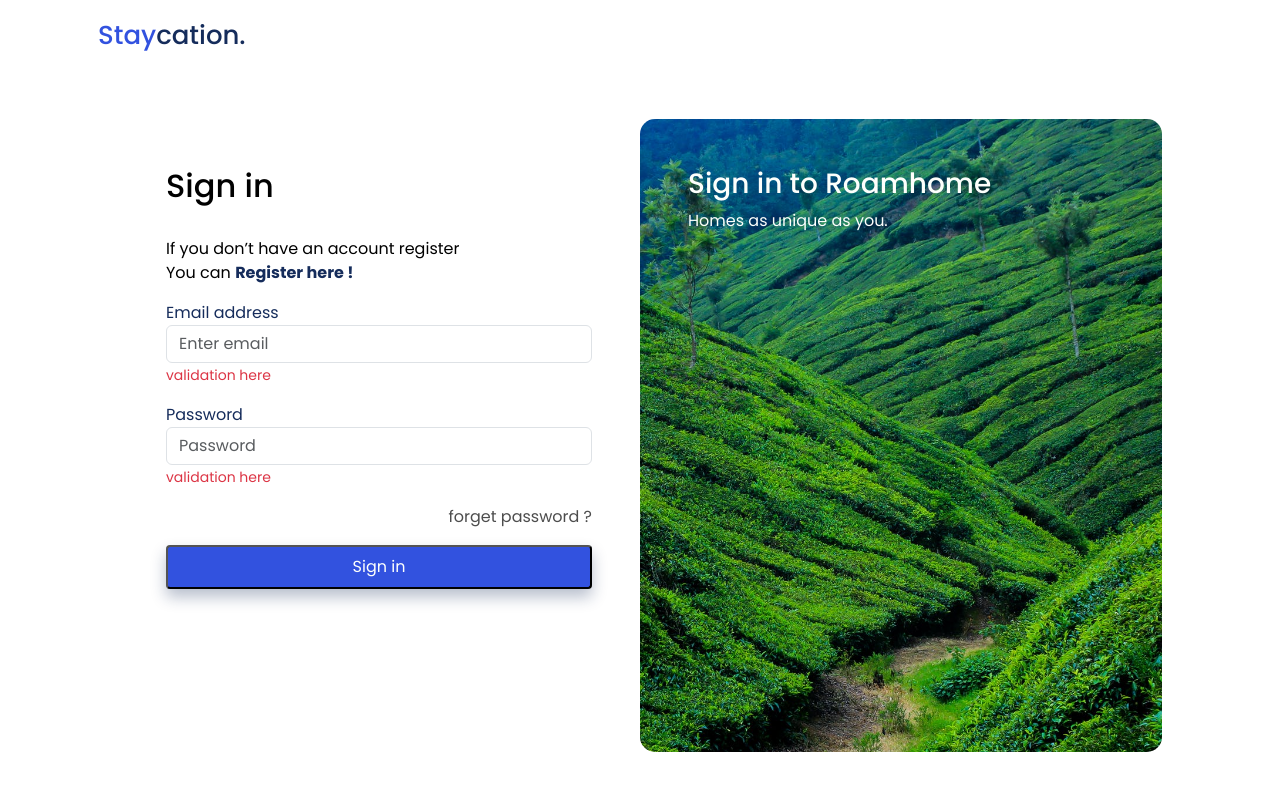
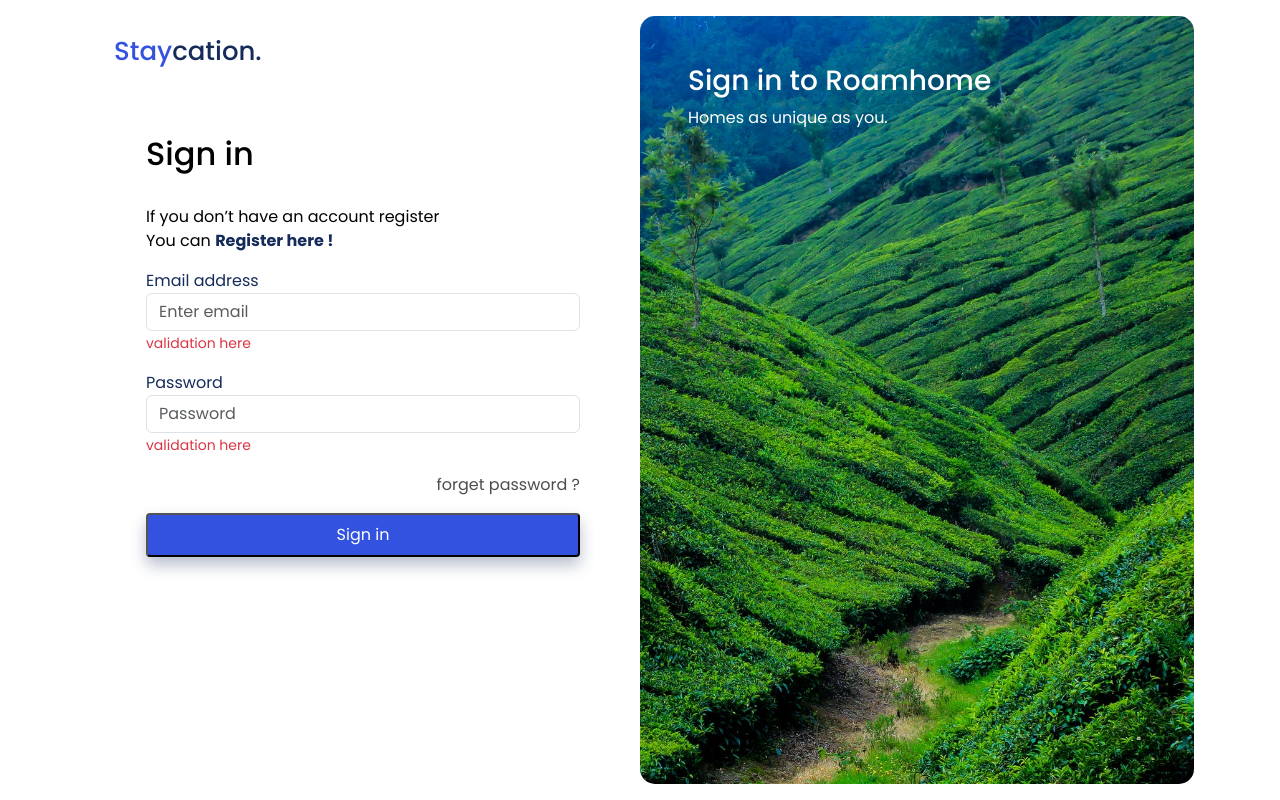
Before and after one commit to Saied-AbdAlzaker/hotel, an Angular app: page /auth/signin in a window 1280 px wide. Built offline with nearby package versions, Linux system fonts and the light colour scheme.

Commit message:
enhancement UI sign in

```diff
--- a/src/app/Core/auth/Components/signin/signin.component.html
+++ b/src/app/Core/auth/Components/signin/signin.component.html
@@ -1,16 +1,16 @@
 <section id="signin">
   <div class="container">
-      <div class="logo p-3">
-        Stay<span>cation.</span>
-      </div>
-      <div class="row signin-content p-5">
-        <div class="col-md-6 p-md-5">
-          <div class="header-auth">
+      <div class="row signin-content p-3 vh-100">
+        <div class="col-md-6">
+          <div class="logo p-3">
+            Stay<span>cation.</span>
+          </div>
+          <div class="header-auth  px-md-5 pt-5">
             <h2 class="">Sign in</h2>
             <p class="mb-0">If you don’t have an account register</p>
             <p>You can <span>Register here ! </span></p>
           </div>
-          <div class="inputs-auth">
+          <div class="inputs-auth px-md-5 pb-5">
             <form>
               <div class="form-group mb-3">
                 <label for="exampleInputEmail1" class="text-secondryColor">Email address</label>
--- a/src/assets/styles/abstracts/components/auth.scss
+++ b/src/assets/styles/abstracts/components/auth.scss
@@ -12,7 +12,7 @@
     }
   }
   .signin-content{
-    height: calc(100vh - 71px);
+    // height: calc(100vh - 71px);
 
     .cover{
       background-image: url(../../../images/signin.jpeg);
```
